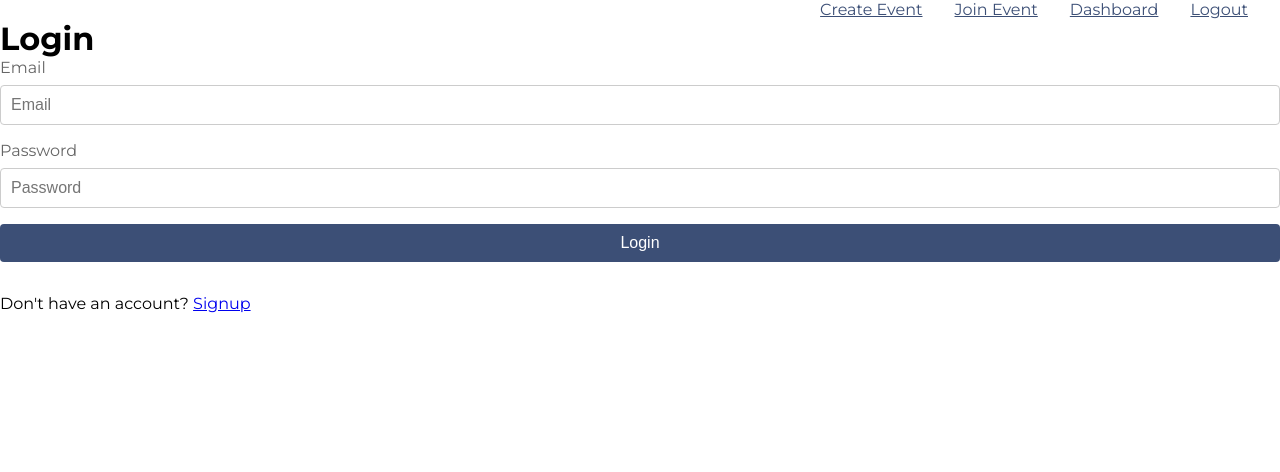
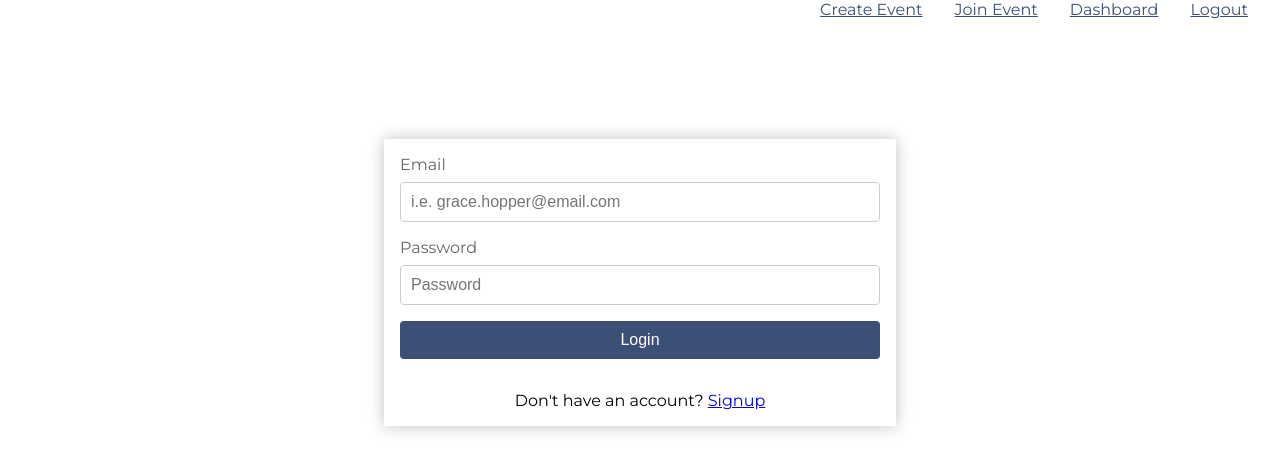
Before and after one commit to yusufalp/easy-meeting-client, a React (Create React App) app: page /login in a window 1280 px wide. Shown: the top 472 px of the page. Built offline with nearby package versions, Linux system fonts and the light colour scheme.

Commit message:
add class for styling

```diff
--- a/src/components/Login/index.js
+++ b/src/components/Login/index.js
@@ -42,8 +42,7 @@ function Login() {
   };
 
   return (
-    <div>
-      <h1>Login</h1>
+    <div className="form-bg">
       <form onSubmit={handleLoginFormSubmit}>
         <label htmlFor="login-email">Email</label>
         <input
@@ -52,7 +51,7 @@ function Login() {
           name="email"
           value={loginFormData.email}
           onChange={(e) => handleInputChange(e)}
-          placeholder="Email"
+          placeholder="i.e. grace.hopper@email.com"
         />
         <label htmlFor="login-password">Password</label>
         <input
@@ -65,7 +64,7 @@ function Login() {
         />
         <button type="submit">Login</button>
       </form>
-      <p>
+      <p className="form-link">
         Don't have an account? <Link to="/signup">Signup</Link>
       </p>
     </div>
--- a/src/components/Signup/index.js
+++ b/src/components/Signup/index.js
@@ -22,9 +22,10 @@ function Signup() {
   };
 
   return (
+    <div className="form-bg">
+      <form onSubmit={handleSignupFormSubmit}>
+        <div className="group-row">
           <div>
-      <h1>Signup</h1>
-      <form onSubmit={handleSignupFormSubmit}>
             <label htmlFor="firstName">First Name</label>
             <input
               type="text"
@@ -32,8 +33,10 @@ function Signup() {
               name="firstName"
               value={signupFormData.firstName}
               onChange={(e) => handleInputChange(e)}
-          placeholder="First Name"
+              placeholder="Grace"
             />
+          </div>
+          <div>
             <label htmlFor="lastName">Last Name</label>
             <input
               type="text"
@@ -41,8 +44,10 @@ function Signup() {
               name="lastName"
               value={signupFormData.lastName}
               onChange={(e) => handleInputChange(e)}
-          placeholder="Last Name"
+              placeholder="Hopper"
             />
+          </div>
+        </div>
         <label htmlFor="signup-email">Email</label>
         <input
           type="text"
@@ -50,8 +55,10 @@ function Signup() {
           name="email"
           value={signupFormData.email}
           onChange={(e) => handleInputChange(e)}
-          placeholder="Email"
+          placeholder="i.e. grace.hopper@email.com"
         />
+        <div className="group-row">
+          <div>
             <label htmlFor="signup-password">Password</label>
             <input
               type="password"
@@ -61,6 +68,8 @@ function Signup() {
               onChange={(e) => handleInputChange(e)}
               placeholder="Password"
             />
+          </div>
+          <div>
             <label htmlFor="confirmPassword">Confirm Password</label>
             <input
               type="password"
@@ -70,9 +79,11 @@ function Signup() {
               onChange={(e) => handleInputChange(e)}
               placeholder="Confirm Password"
             />
+          </div>
+        </div>
         <button type="submit">Signup</button>
       </form>
-      <p>
+      <p className="form-link">
         Already have an account? <Link to="/login">Login</Link>
       </p>
     </div>
```
Lines whose indentation alone changed are shown as unchanged.
